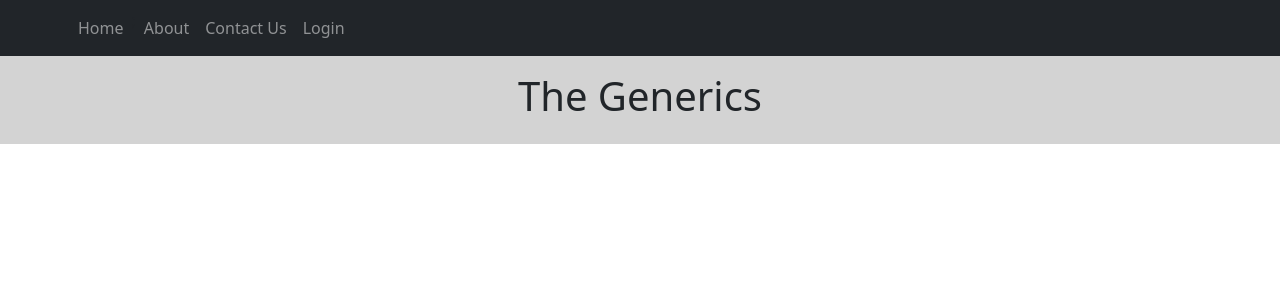
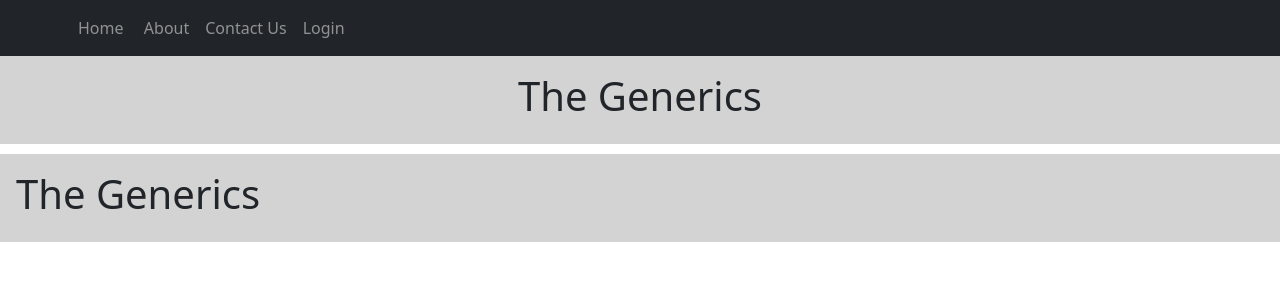
Before and after one commit to TrishalaGhetiya/ECommerce-website-React, a React (Create React App) app: page /Store/1 in a window 1280 px wide. Shown: the top 300 px of the page. Built offline with nearby package versions, Linux system fonts and the light colour scheme.

Commit message:
code optimization

```diff
--- a/package.json
+++ b/package.json
@@ -11,6 +11,7 @@
     "react": "^18.2.0",
     "react-bootstrap": "^2.9.1",
     "react-dom": "^18.2.0",
+    "react-hot-toast": "^2.4.1",
     "react-router-dom": "^5.2.0",
     "react-scripts": "5.0.1",
     "web-vitals": "^2.1.4"
--- a/src/App.js
+++ b/src/App.js
@@ -14,6 +14,8 @@ import Contact from "./pages/Contact";
 import Login from "./pages/Login";
 import AuthContext from "./store/auth-context";
 import ProductDetails from "./pages/ProductDetails";
+import { Toaster } from "react-hot-toast";
+import Footer from "./components/Layout/Footer";
 
 function App() {
   const location = useLocation();
@@ -64,6 +66,7 @@ function App() {
           </Route>}
         </Switch>
       </main>
+    <Footer />
     </CartProvider>
   );
 }
--- a/src/components/Cart/Cart.js
+++ b/src/components/Cart/Cart.js
@@ -3,13 +3,11 @@ import { Button, Offcanvas, Table } from "react-bootstrap";
 
 import CartItem from "./CartItem";
 import CartContext from "../../store/cart-context";
-import AuthContext from "../../store/auth-context";
+// import AuthContext from "../../store/auth-context";
 
 const Cart = (props) => {
   const cartCtx = useContext(CartContext);
-  const authCtx = useContext(AuthContext);
-
-  const email = authCtx.email;
+  // const authCtx = useContext(AuthContext);
 
   const totalAmount = cartCtx.totalAmount;
 
--- a/src/components/Cart/CartItem.js
+++ b/src/components/Cart/CartItem.js
@@ -11,7 +11,6 @@ const CartItem = (props) => {
           <Button className="float-end" variant="outline-dark" onClick={props.onRemove}>
             x
           </Button>
-
           {/* <Button variant="ouentertline-dark" onClick={props.onAdd}>+</Button> */}
         </div>
       </td>
--- a/src/components/Layout/Footer.js
+++ b/src/components/Layout/Footer.js
@@ -3,8 +3,12 @@ import { Container } from "react-bootstrap";
 
 const Footer = () => {
   return (
-    <Container>
-
+    <Container
+      className="p-3 pt-3"
+      fluid
+      style={{ backgroundColor: "lightgray", marginTop: 10 }}
+    >
+      <h1>The Generics</h1>
     </Container>
   );
 };
--- a/src/components/Layout/Header.js
+++ b/src/components/Layout/Header.js
@@ -4,7 +4,7 @@ import CartContext from "../../store/cart-context";
 import { NavLink } from "react-router-dom";
 import Cart from "../Cart/Cart";
 import AuthContext from "../../store/auth-context";
-import { useHistory } from "react-router-dom/cjs/react-router-dom.min";
+import { Link, useHistory } from "react-router-dom/cjs/react-router-dom.min";
 
 const Header = (props) => {
   const history = useHistory();
--- a/src/store/cartProvider.js
+++ b/src/store/cartProvider.js
@@ -9,6 +9,7 @@ import {
   deleteDataFromCart,
   getCartData,
 } from "../helper-functions/database-requests";
+import toast from "react-hot-toast";
 
 const defaultCartState = {
   items: [],
@@ -109,6 +110,7 @@ const CartProvider = (props) => {
     addDataToCart(authCtx.email, item)
       .then(({ data }) => {
         dispatchCartAction({ type: "ADD", item: data });
+        toast.success('Item added to the cart');
       })
       .catch((err) => console.log(err.message));
   };
```
Also changed, not shown: 1 other file (tests, documents, lock files or other folders).
